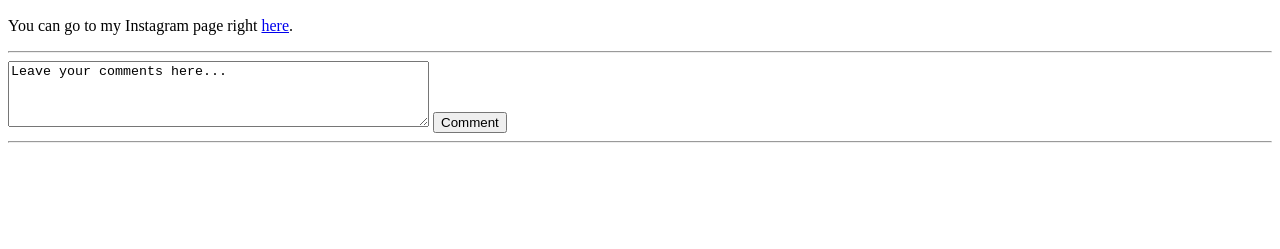
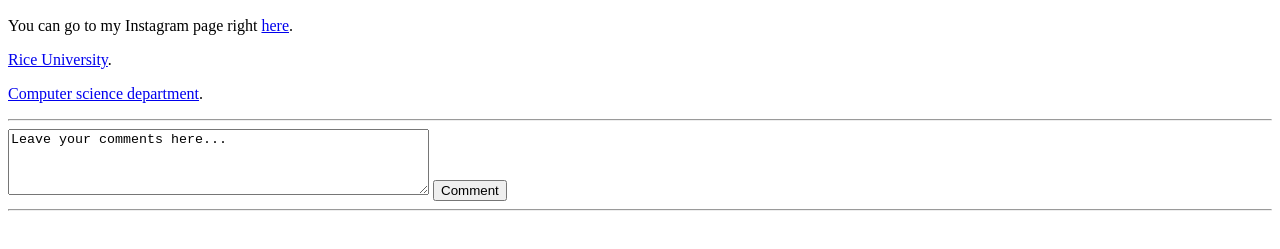
Before and after one commit to samqqaa/Full-Stack-Social-Network-Webpage, a plain HTML site: page inclass-1/hello.html in a window 1280 px wide. Shown: the part 285-534 px from the top of the page. Drawn offline with Linux system fonts and the light colour scheme.

Commit message:
Update hello.html

```diff
--- a/inclass-1/hello.html
+++ b/inclass-1/hello.html
@@ -12,6 +12,11 @@
 <br/>
 <img src="https://instagram.fhou2-1.fna.fbcdn.net/t51.2885-15/e35/15538151_265918693824638_5343590304417054720_n.jpg?ig_cache_key=MTQwOTkzODUzMTgyNTQ4MDU4Nw%3D%3D.2" width="200px" title="Rice Logo">
 <p> You can go to my Instagram page right <a href="https://www.instagram.com/_sam.wang/">here</a>.</p>
+<p> <a href="http://www.rice.edu/">Rice University</a>.</p>
+<p> <a href="http://www.cs.rice.edu/">Computer science department</a>.</p>
+
+
+
 <hr/>
 <!-- this is a comment -->
 <textarea rows="4" cols="50">
```
